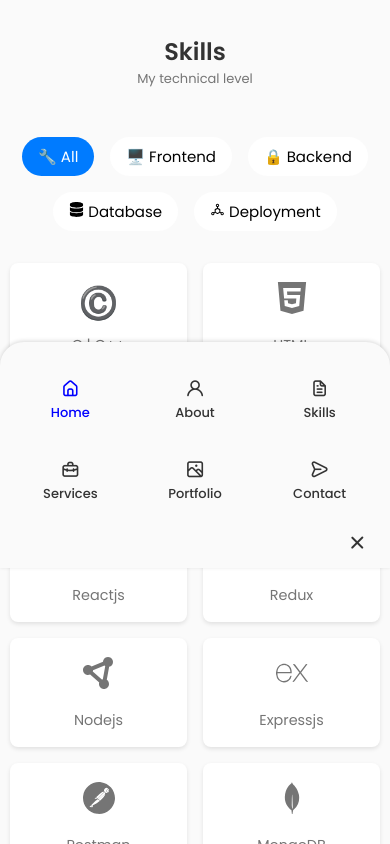
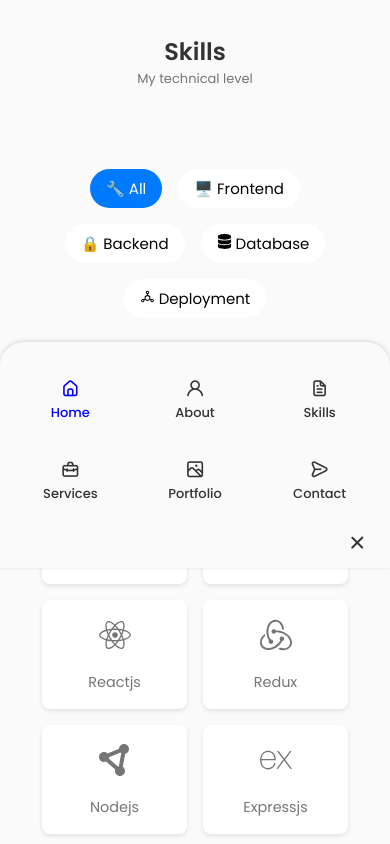
Before and after one commit to pranayjalan254/Portfolio-Website, a React (Vite) app in the folder portfolio-website/: page / in a window 390 px wide. Shown: the part 1120-1964 px from the top of the page. Built offline with nearby package versions, Linux system fonts and the light colour scheme.

Commit message:
skills section update

```diff
--- a/portfolio-website/src/App.jsx
+++ b/portfolio-website/src/App.jsx
@@ -7,6 +7,7 @@
 import Contact from "./components/contact/Contact";
 import Footer from "./components/footer/Footer";
 import ScrollUp from "./components/scrollup/ScrollUp";
+import Projects from "./components/projects/Projects";
 
 const App = () => {
   return (
@@ -16,6 +17,7 @@
         <Home />
         <About />
         <Skills />
+        <Projects />
         <Contact />
       </main>
       <Footer />
--- /dev/null
+++ b/portfolio-website/src/components/projects/Projects.jsx
@@ -0,0 +1,5 @@
+import React from "react";
+import "./projects.css";
+
+const Projects = () => {};
+export default Projects;
--- a/portfolio-website/src/components/skills/skills.css
+++ b/portfolio-website/src/components/skills/skills.css
@@ -1,3 +1,7 @@
+.skills-section {
+  padding: 2rem;
+}
+
 .category-buttons {
   display: flex;
   justify-content: center;
@@ -12,7 +16,11 @@
   background-color: #fff;
   border-radius: 20px;
   cursor: pointer;
-  transition: background-color 0.3s;
+  transition: background-color 0.3s, transform 0.2s;
+}
+
+.category-button:hover {
+  transform: translateY(-2px);
 }
 
 .category-button.active {
@@ -24,8 +32,8 @@
   display: grid;
   grid-template-columns: repeat(auto-fill, minmax(120px, 1fr));
   gap: 1rem;
+  margin-left: 250px;
   margin-right: 250px;
-  margin-left: 250px;
 }
 
 .skill-item {
@@ -36,6 +44,12 @@
   padding: 1rem;
   border-radius: 8px;
   box-shadow: 0 2px 4px rgba(0, 0, 0, 0.1);
+  transition: transform 0.3s, box-shadow 0.3s;
+}
+
+.skill-item:hover {
+  transform: translateY(-10px) scale(1.05);
+  box-shadow: 0 5px 15px rgba(0, 0, 0, 0.2);
 }
 
 .skill-icon {
@@ -48,10 +62,28 @@
   font-size: 0.9rem;
 }
 
-@media screen and (max-width: 768px) {
+/* Add this for a subtle glow effect on hover */
+@keyframes glow {
+  0% {
+    box-shadow: 0 5px 15px rgba(0, 0, 0, 0.2);
+  }
+  50% {
+    box-shadow: 0 5px 20px rgba(0, 123, 255, 0.4);
+  }
+  100% {
+    box-shadow: 0 5px 15px rgba(0, 0, 0, 0.2);
+  }
+}
+
+.skill-item:hover {
+  transform: translateY(-10px) scale(1.15);
+  animation: glow 1s infinite;
+}
+
+@media screen and (max-width: 1100px) {
   .skills-grid {
-    margin-right: 50px;
-    margin-left: 50px;
+    margin-right: 100px;
+    margin-left: 100px;
   }
 }
 @media screen and (max-width: 990px) {
@@ -61,10 +93,16 @@
   }
 }
 
-@media screen and (max-width: 1100px) {
+@media screen and (max-width: 768px) {
   .skills-grid {
-    margin-right: 100px;
-    margin-left: 100px;
+    margin-right: 50px;
+    margin-left: 50px;
+  }
+}
+@media screen and (max-width: 600px) {
+  .skills-grid {
+    margin-right: 20px;
+    margin-left: 20px;
   }
 }
 @media screen and (max-width: 400px) {
```
Also changed, not shown: portfolio-website/src/components/projects/projects.css (added).
